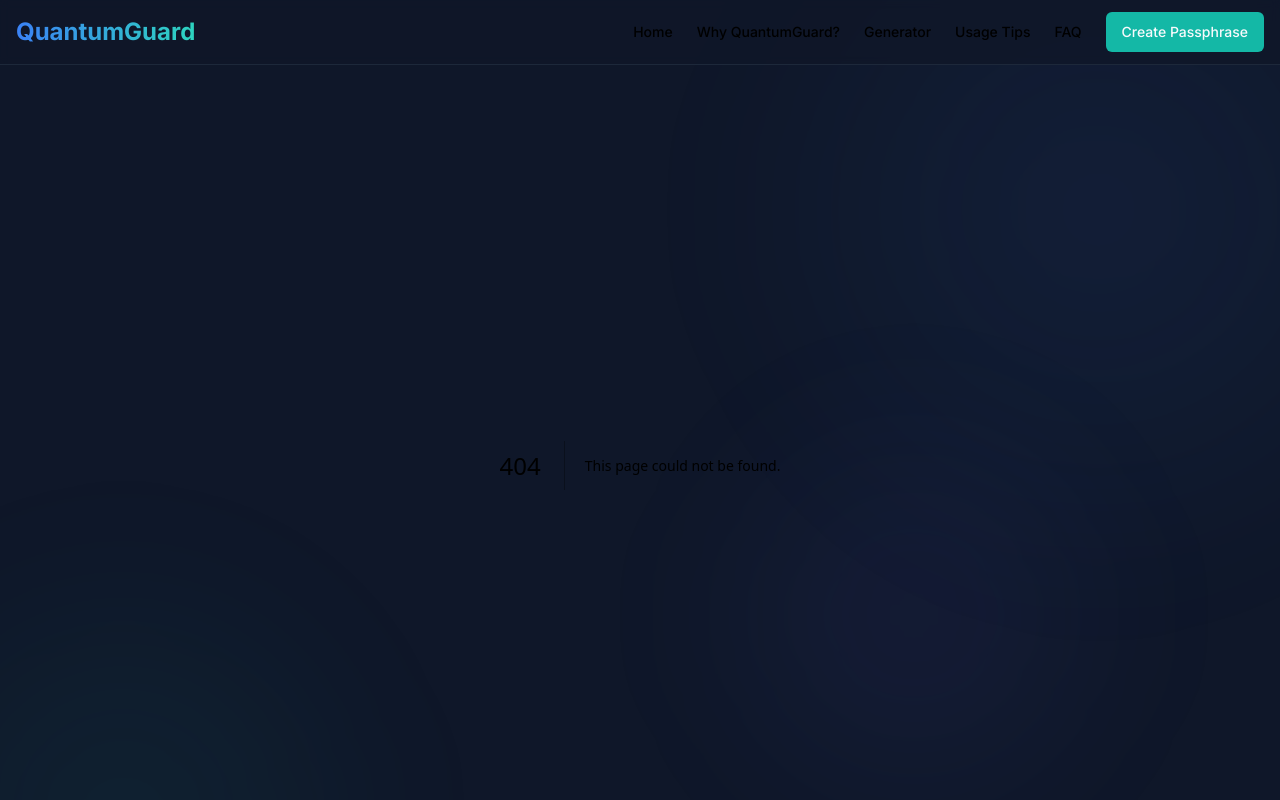
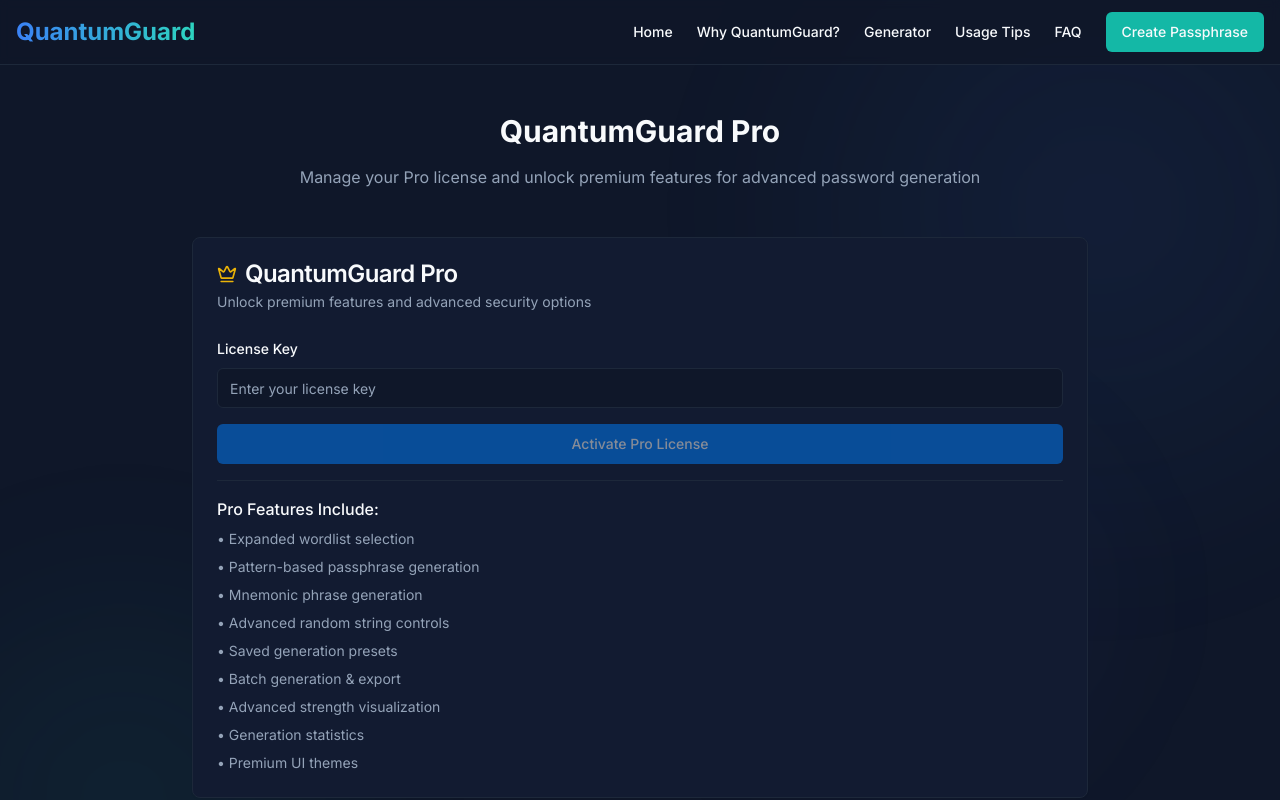
Before and after one commit to AAsteriskz7/QuantumGuard, a Next.js app: page /pro in a window 1280 px wide. Before the commit this address had no page. Shown: the top 800 px of the page. Built offline with nearby package versions, Linux system fonts and the light colour scheme.

Commit message:
fixed pro license issues

```diff
--- /dev/null
+++ b/app/pro/page.tsx
@@ -0,0 +1,17 @@
+"use client"
+import { ProSettings } from "@/components/pro-settings"
+
+export default function ProPage() {
+  return (
+    <div className="py-12 max-w-4xl mx-auto">
+      <section className="mb-12 text-center">
+        <h1 className="mb-4 text-3xl font-bold">QuantumGuard Pro</h1>
+        <p className="text-muted-foreground">
+          Manage your Pro license and unlock premium features for advanced password generation
+        </p>
+      </section>
+
+      <ProSettings />
+    </div>
+  )
+}
```
